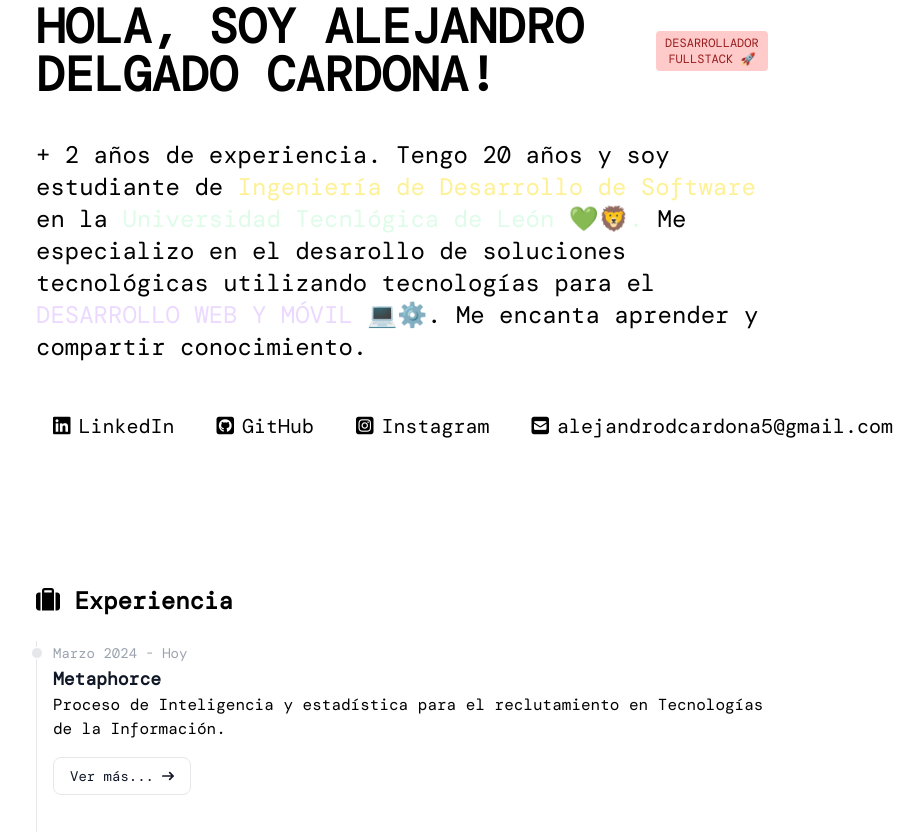
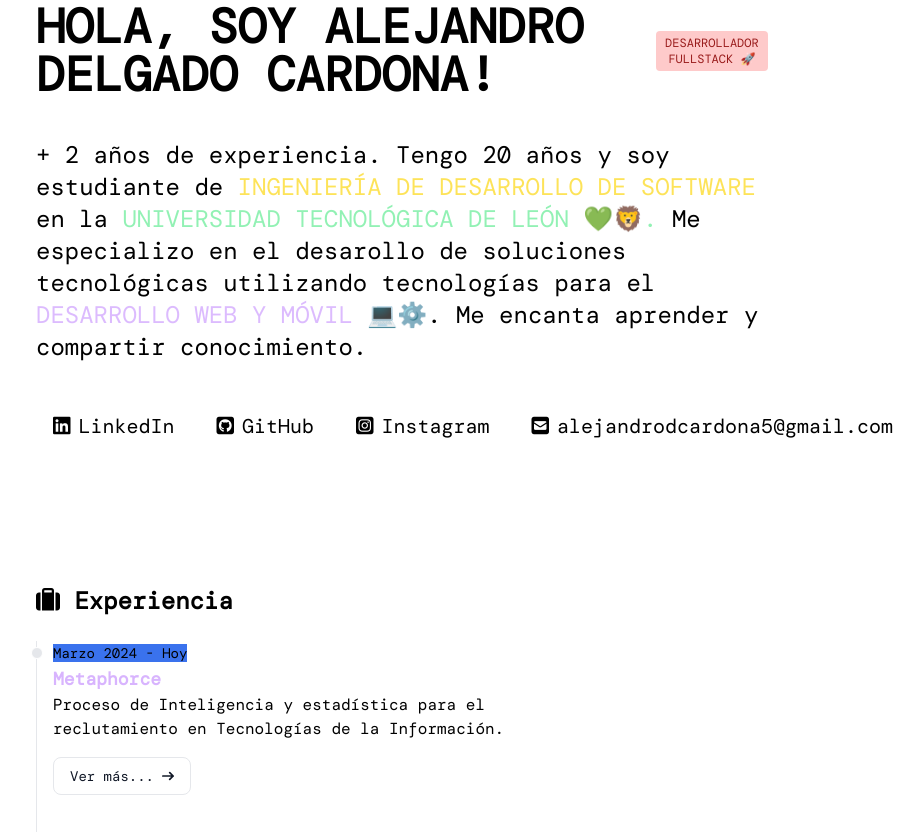
Before and after one commit to Pumpinator/Pumpinator.github.io, an Astro site: page / in a window 1280 px wide. Shown: the part 489-1321 px from the top of the page, without its empty margins (234-1158 px from the left). Built offline with nearby package versions, Linux system fonts and the light colour scheme; Astro itself is replaced by a stand-in of ours.

Commit message:
Portfolio 1:05:30

```diff
--- a/src/components/ExperiencieItem.astro
+++ b/src/components/ExperiencieItem.astro
@@ -13,13 +13,13 @@ const { title, description, link, date } = Astro.props;
 >
 </div>
 <time
-  class="mb-1 text-sm font-normal leading-none text-gray-400 dark:text-gray-500"
+  class="mb-1 text-sm font-normal leading-none bg-blue-600/90"
   >{date}</time
 >
-<h3 class="text-lg font-semibold text-gray-900 dark:text-white">
+<h3 class="text-lg font-semibold text-purple-300">
   {title}
 </h3>
-<p class="mb-4 text-base font-normal">
+<p class="mb-4 text-base font-normal text-balance">
   {description}
 </p>
 {
--- /dev/null
+++ b/src/components/Footer.astro
@@ -0,0 +1,7 @@
+<footer class="py-4">
+        <div class="container mx-auto text-center">
+            <p class="text-sm">
+                Alejandro Delgado Cardona - Copryright &copy; All rights reserved.
+            </p>
+        </div>
+    </footer>
--- a/src/layouts/Layout.astro
+++ b/src/layouts/Layout.astro
@@ -2,6 +2,7 @@
 import "@fontsource/dm-mono/400.css";
 import "@fortawesome/fontawesome-free/css/all.min.css";
 import Header from "../components/Header.astro";
+import Footer from "../components/Footer.astro"
 
 interface Props {
   title: string;
@@ -30,6 +31,7 @@ const { title, description } = Astro.props;
     </div>
     <Header />
     <slot />
+    <Footer />
   </body>
 </html>
 <style is:global>
--- a/src/pages/index.astro
+++ b/src/pages/index.astro
@@ -54,15 +54,15 @@ import Experience from "../components/Experience.astro";
 
       <h2 class="text-2xl text-wrap pb-10">
         <span>+ 2 años de experiencia.</span> Tengo 20 años y soy estudiante de
-        <span class="text-yellow-200/90"
+        <span class="text-yellow-300/90 uppercase"
           >Ingeniería de Desarrollo de Software</span
         > en la
-        <span class="text-green-100/90"
-          >Universidad Tecnlógica de León 💚🦁.</span
+        <span class="text-green-300/90 uppercase"
+          >Universidad Tecnológica de León 💚🦁.</span
         >
         Me especializo en el desarollo de soluciones tecnológicas utilizando tecnologías
         para el
-        <span class="text-purple-200/90 uppercase">desarrollo web y móvil</span>
+        <span class="text-purple-300/90 uppercase">desarrollo web y móvil</span>
         💻⚙️. Me encanta aprender y compartir conocimiento.
       </h2>
 
```
